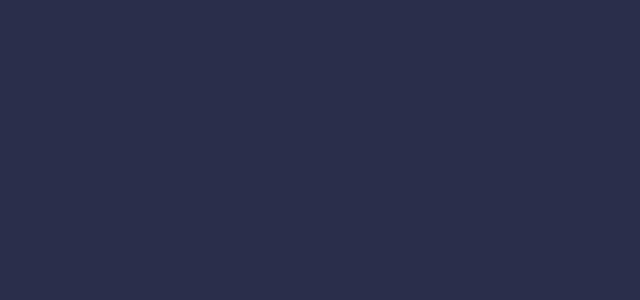
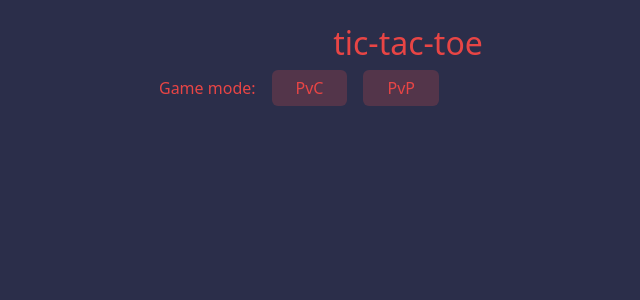
Before and after one commit to turalshkrov/tic-tac-toe, a React (Vite) app: page /settings in a window 1280 px wide. Shown: the top 300 px of the page, without its empty margins (220-860 px from the left). Built offline with nearby package versions, Linux system fonts and the light colour scheme; the HTML template or start-up script is replaced by a standard one.

Commit message:
Feat: Game mode context

```diff
--- a/src/App.scss
+++ b/src/App.scss
@@ -1,6 +1,7 @@
 $bg-color-dark: #2b2e4a;
 $text-color-dark: #e84545;
 $shadow-color-dark: #903749;
+$btn-color-dark: #53354a;
 
 $bg-color-light: #FFF;
 $text-color-light: #333757;
@@ -36,6 +37,15 @@ body[data-theme = 'dark'] {
   }
   .start-btn-shadow {
     background-color: $shadow-color-dark;
+  }
+  .game-mode-radio {
+    background-color: $btn-color-dark;
+    border: none;
+    color: $text-color-dark;
+  }
+  .game-mode-radio:hover, .game-mode-radio:active {
+    background-color: $text-color-dark;
+    color: $bg-color-dark;
   }
 }
 
@@ -101,3 +111,6 @@ body[data-theme = 'light'] {
     top: 15px;
   }
 }
+form {
+  border: $text-color-light;
+}
--- a/src/App.tsx
+++ b/src/App.tsx
@@ -1,6 +1,6 @@
 import 'bootstrap/dist/css/bootstrap.min.css';
 import './App.scss';
-import { ThemeProvider } from './components/theme/themeProvider';
+import { ThemeProvider } from './components/context/themeContext';
 import SplashScreen from './pages/splash screen/SplashScreen';
 import { BrowserRouter, Routes, Route } from "react-router-dom";
 import Settings from './pages/settings/Settings';
--- a/src/components/header/Header.tsx
+++ b/src/components/header/Header.tsx
@@ -1,7 +1,7 @@
 import { Button, Container, Navbar } from "react-bootstrap"
 import { MdRestartAlt, MdOutlineWbSunny } from "react-icons/md";
 import { useContext } from "react";
-import { ThemeContext } from "../theme/themeProvider";
+import { ThemeContext } from "../context/themeContext";
 
 export default function Header() {
   const { toggleTheme } = useContext(ThemeContext)
--- a/src/pages/settings/Settings.tsx
+++ b/src/pages/settings/Settings.tsx
@@ -1,10 +1,28 @@
-import React from 'react'
-import { Container } from 'react-bootstrap'
+import { Container, Form } from 'react-bootstrap'
 
 export default function Settings() {
   return (
     <Container>
-
+      <div className="row text-center m-4">
+        <div className="row col-12 ">
+          <div className="title">
+            <h2 className="fs-bold">tic-tac-toe</h2>
+          </div>
+        </div>
+        <div className="row justify-content-center">
+          <Form className='col-10 col-md-8 col-lg-6'>
+            <Form.Group className='d-flex align-items-center'>
+              <Form.Label>Game mode: </Form.Label>
+                <span className="ms-3">
+                  <Form.Check type='radio' className='btn-check' name='game-mode' id='pvc'/>
+                  <Form.Label className='btn game-mode-radio btn-secondary px-4' htmlFor='pvc'>PvC</Form.Label>
+                  <Form.Check type='radio' className='btn-check' name='game-mode' id='pvp'/>
+                  <Form.Label className='btn game-mode-radio btn-secondary ms-3 px-4' htmlFor='pvc'>PvP</Form.Label>
+                </span>
+            </Form.Group>
+          </Form>
+        </div>
+      </div>
     </Container>
   )
 }
```
Also changed, not shown: src/components/context/GameModeContext.tsx (added, +24 -0 lines), src/components/context/themeContext.tsx (renamed from src/components/theme/themeProvider.tsx).
